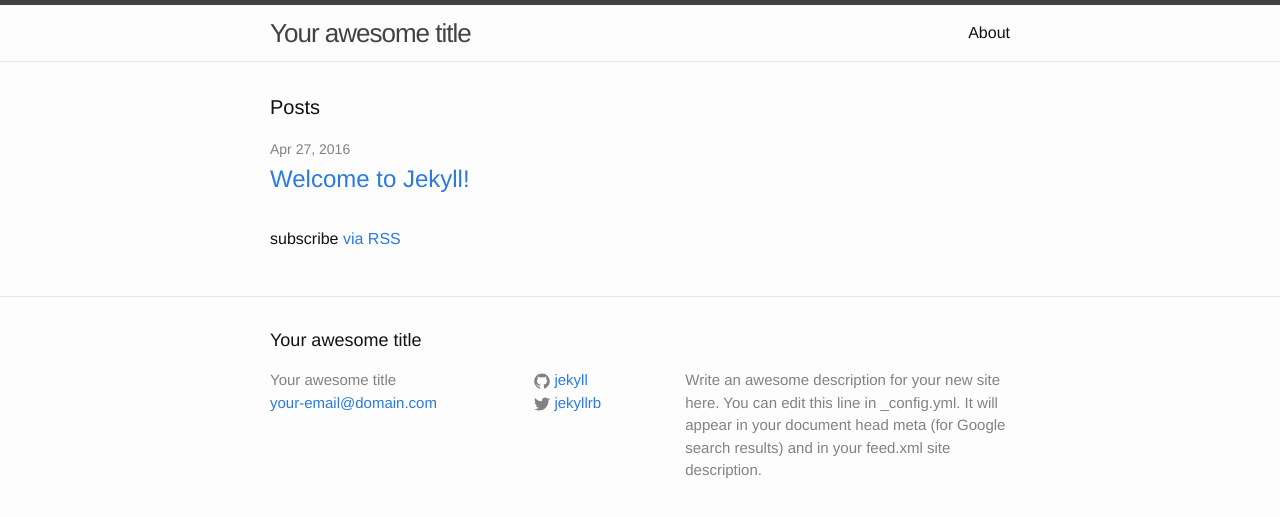
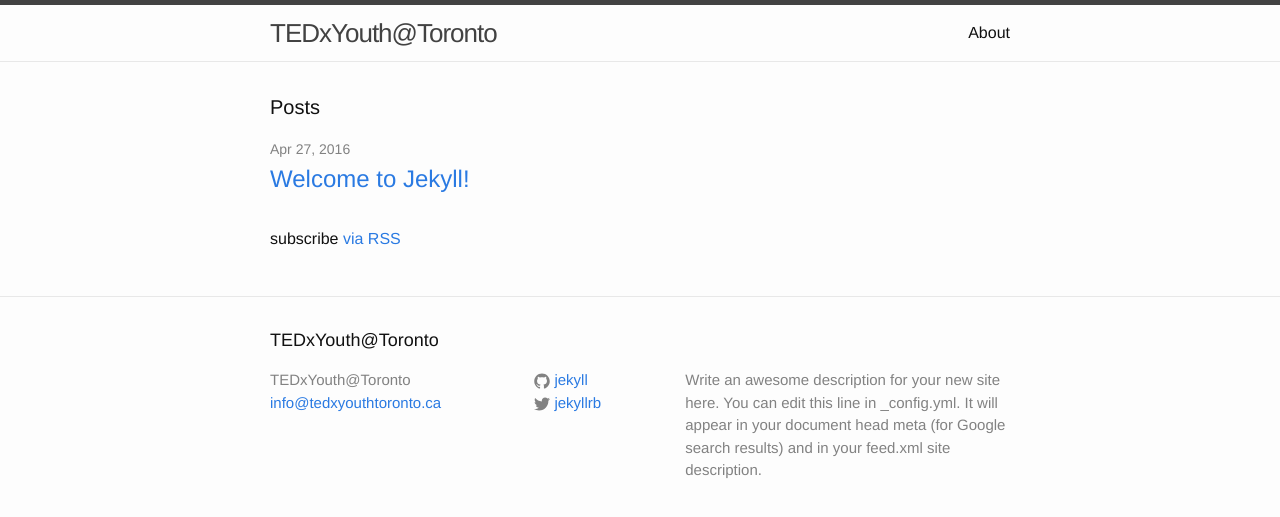
Before and after one commit to migueog/TedXYouth, a Jekyll site: the page built from index.html, in a window 1280 px wide. Shown: the top 517 px of the page. Built offline with Jekyll 4.4.1, drawn with Linux system fonts in a browser that asks for light colours.

Commit message:
Update title

```diff
--- a/_config.yml
+++ b/_config.yml
@@ -6,8 +6,8 @@
 # 'jekyll serve'. If you change this file, please restart the server process.
 
 # Site settings
-title: Your awesome title
-email: your-email@domain.com
+title: TEDxYouth@Toronto
+email: info@tedxyouthtoronto.ca
 description: > # this means to ignore newlines until "baseurl:"
   Write an awesome description for your new site here. You can edit this
   line in _config.yml. It will appear in your document head meta (for
```
